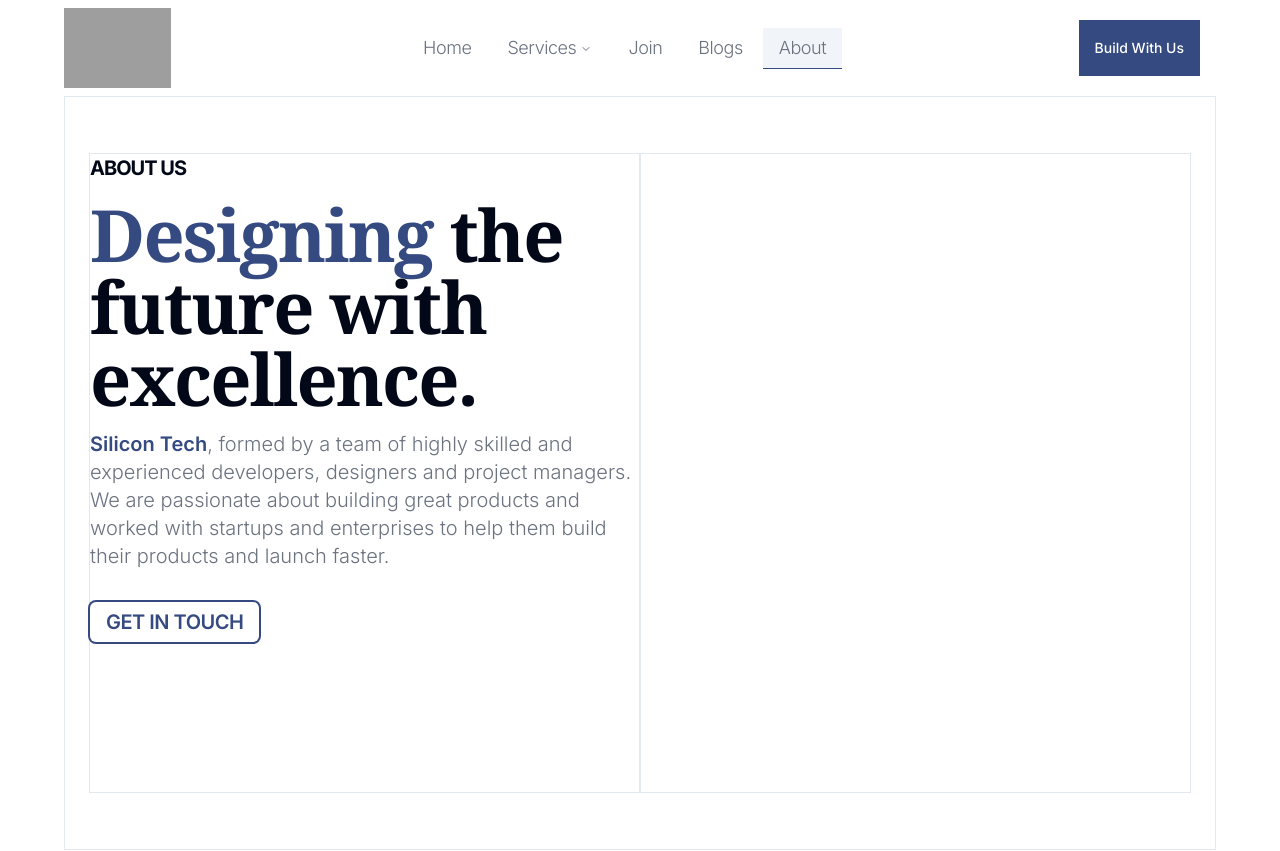
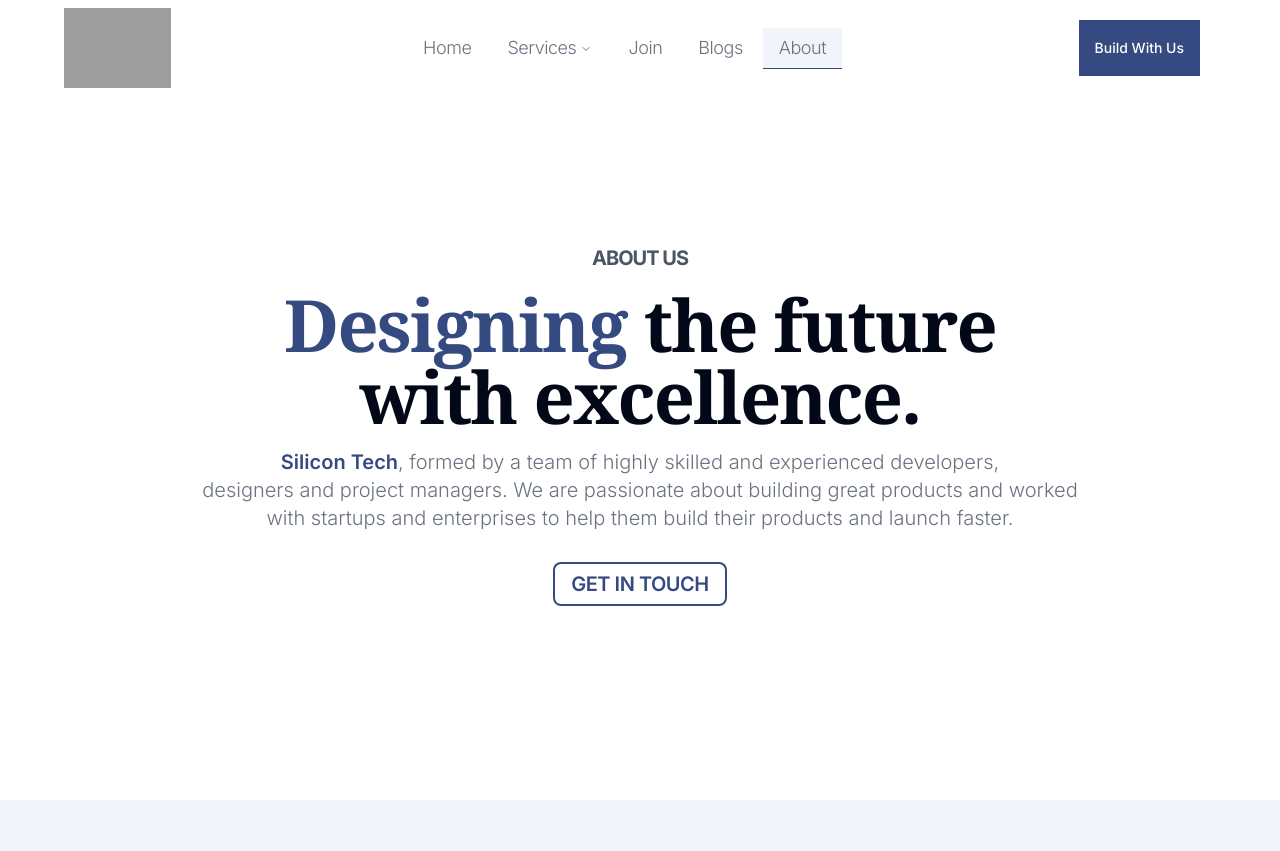
Before and after one commit to Ojaspj/software-company-web-template, a Next.js app: page /about in a window 1280 px wide. Shown: the top 851 px of the page. Built offline with nearby package versions, Linux system fonts and the light colour scheme; grey boxes are pictures that could not be loaded.

Commit message:
style: about page designs

```diff
--- a/app/about/page.tsx
+++ b/app/about/page.tsx
@@ -66,23 +66,23 @@ export default function About() {
   return (
     <div className="w-full min-h-screen h-auto ">
       <Wrapper>
-        <div className=" border w-full h-full px-6 py-14">
+        <div className="  w-full h-full px-2 md:px-6 py-8 md:py-14">
           {/* main front */}
-          <div className="flex h-[80vh]">
+          <div className="flex h-screen md:h-[70vh]">
             {/* left part  */}
-            <div className="w-1/2 border flex flex-col">
-              <h1 className=" text-xl tracking-tighter font-bold">ABOUT US</h1>
-              <h1 className=" mt-4 text-5xl font-serif font-bold tracking-tight lg:text-7xl">
-                <span className="   text-[#344A80]">Designing</span> the future
+            <div className="w-full  flex flex-col items-center justify-center">
+              <h1 className=" text-xl tracking-tighter text-gray-600 font-bold">ABOUT US</h1>
+              <h1 className=" text-center mt-4 text-5xl font-serif font-bold tracking-tight lg:text-7xl">
+                <span className="   text-[#344A80]">Designing</span> the future <br />
                 with excellence.
               </h1>
-              <h2 className=" text-gray-500 font-light my-4 text-xl text-left">
+              <h2 className=" text-gray-500 font-light my-4 text-lg md:text-xl text-center">
                 <span className="text-[#344A80] font-semibold">
                   Silicon Tech
                 </span>
-                , formed by a team of highly skilled and experienced developers,
+                , formed by a team of highly skilled and experienced developers, <br />
                 designers and project managers. We are passionate about building
-                great products and worked with startups and enterprises to help
+                great products and worked <br /> with startups and enterprises to help
                 them build their products and launch faster.
               </h2>
               <div>
@@ -95,25 +95,25 @@ export default function About() {
               </div>
             </div>
             {/* right part  */}
-            <div className="w-1/2 h-full border flex flex-col justify-center"></div>
+            {/* <div className="w-1/2 h-full border flex flex-col justify-center"></div> */}
           </div>
         </div>
       </Wrapper>
       {/* years client and teams number  */}
-      <div className="flex justify-center gap-10 p-16 h-auto bg-accent  my-4  font-bold text-5xl">
-        <div className="  flex flex-col justify-center items-center w-60 h-24 ">
+      <div className="flex flex-col md:flex-row justify-center gap-10 w-auto p-20 h-auto bg-accent  my-8  font-bold text-5xl">
+        <div className="  flex flex-col justify-center items-center w-auto md:w-60 h-24 ">
           <h1 className="text-[#344A80] font-serif">100+</h1>
           <h2 className=" text-gray-500 font-light my-2 text-lg tracking-tighter  text-left">
             Delighted Partnerships
           </h2>
         </div>
-        <div className="  flex flex-col justify-center items-center w-60 h-24 ">
+        <div className="  flex flex-col justify-center items-center w-auto md:w-60 h-24 ">
           <h1 className="text-[#344A80] font-serif">4+</h1>
           <h2 className=" text-gray-500 font-light my-2 text-lg tracking-tighter  text-left">
             Years of innovation
           </h2>
         </div>
-        <div className="  flex flex-col justify-center items-center w-60 h-24 ">
+        <div className="  flex flex-col justify-center items-center w-auto md:w-60 h-24 ">
           <h1 className="text-[#344A80] font-serif">10+</h1>
           <h2 className=" text-gray-500 font-light my-2 text-lg tracking-tighter  text-left">
             Team Member
@@ -133,7 +133,7 @@ export default function About() {
               <br /> behind the magic
             </h2>
             <div className="w-auto p-4  ">
-              <div className="grid grid-cols-1 md:grid-cols-2 lg:grid-cols-3 gap-16">
+              <div className="grid grid-cols-1 md:grid-cols-2 lg:grid-cols-3 gap-8 md:gap-16">
                 {data.map((item, index) => (
                   <div key={index} className="flex flex-col w-80 p-8  ">
                     <img
```
